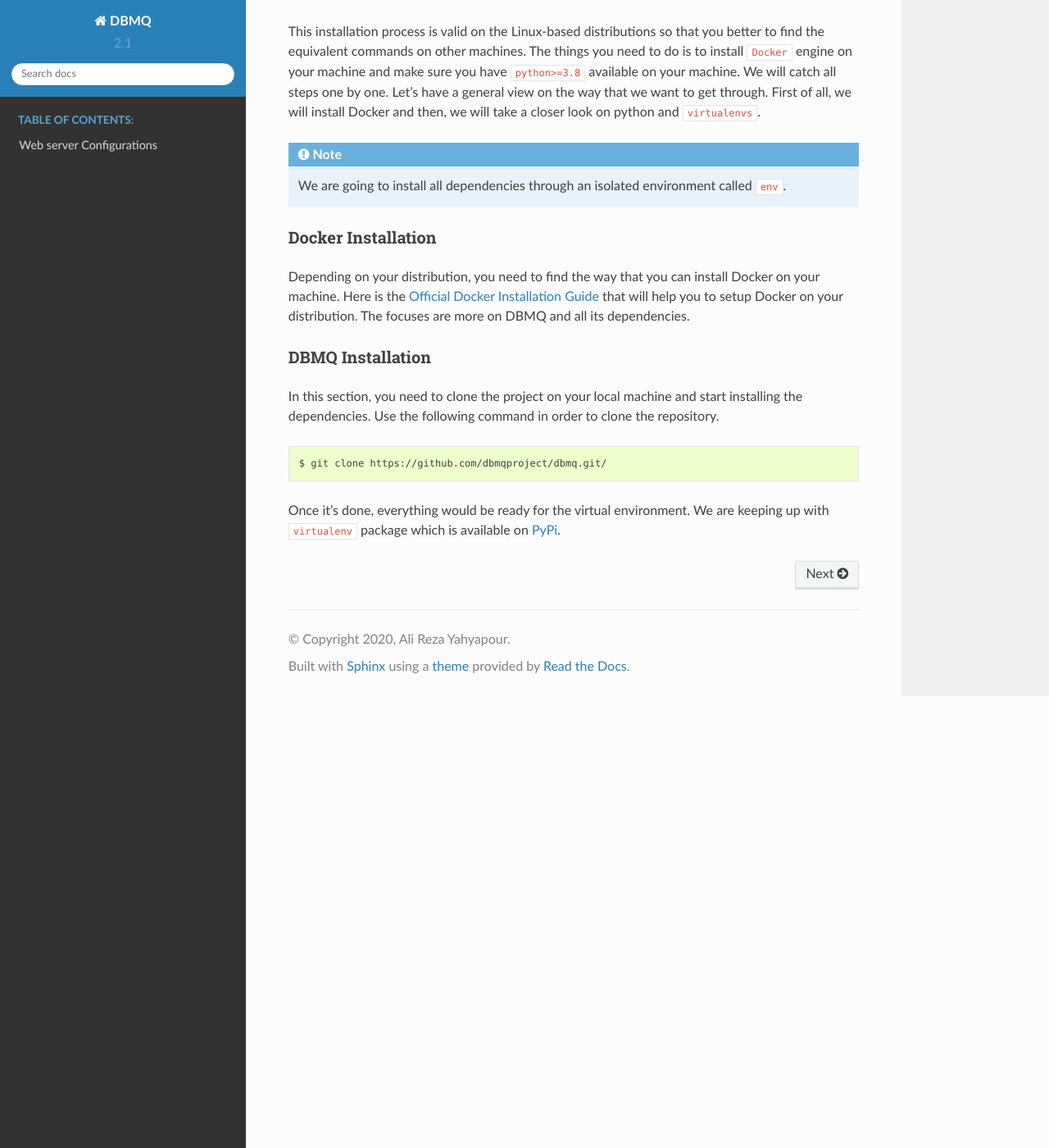
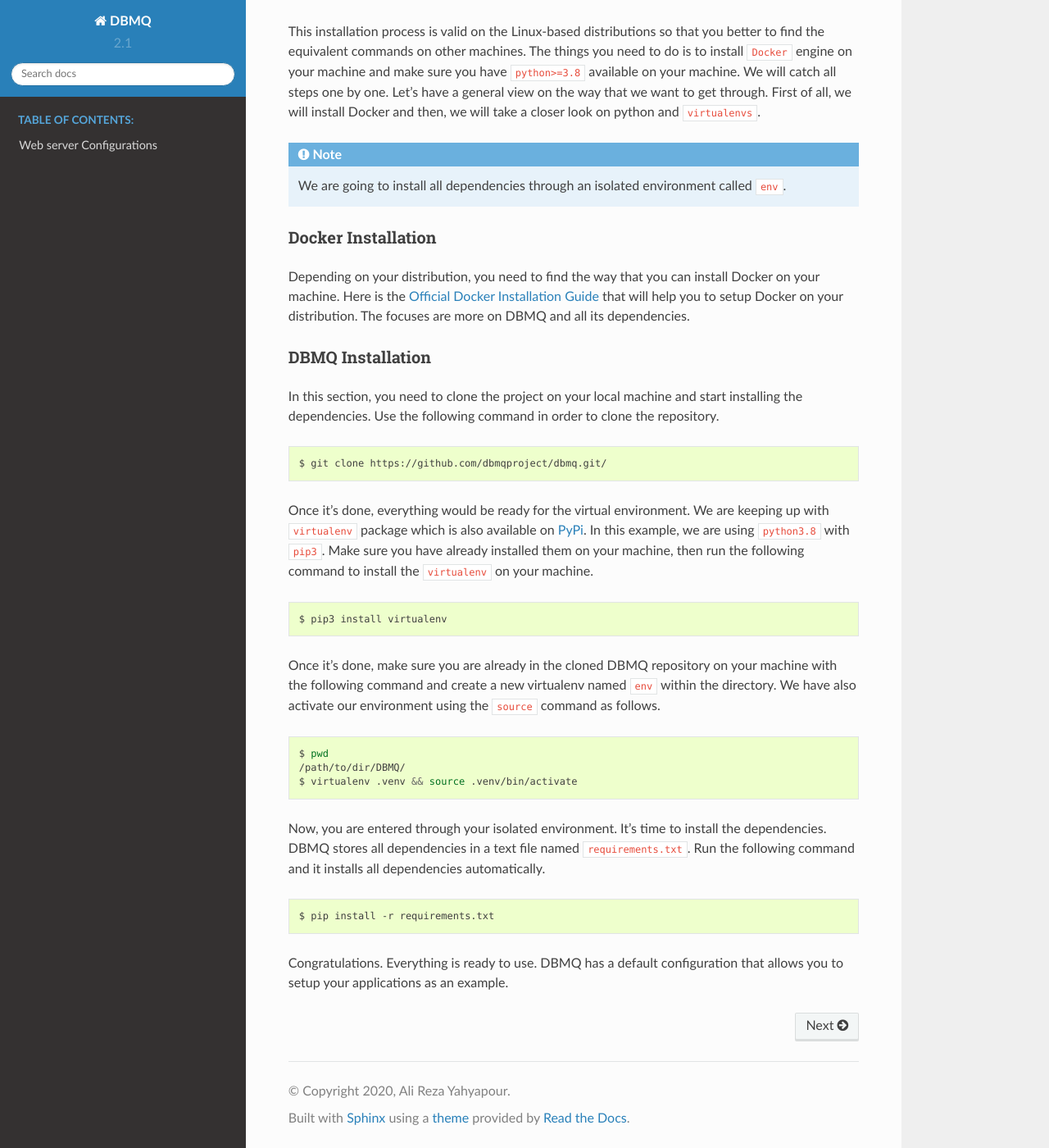
Before and after one commit to dbmqproject/dbmq, a Sphinx documentation site: the page built from docs/index.rst, in a window 1280 px wide and 1400 px high, scrolled down 694 px. Shown: the whole window at 82% size. Built offline with Sphinx 7.4.7 and the Read the Docs theme 2.0.0, drawn with Linux system fonts in a browser that asks for light colours.

Commit message:
installation section completed

```diff
--- a/docs/index.rst
+++ b/docs/index.rst
@@ -49,6 +49,30 @@
   $ git clone https://github.com/dbmqproject/dbmq.git/
 
 Once it's done, everything would be ready for the virtual environment. We are keeping up with ``virtualenv`` package
-which is available on
+which is also available on
 `PyPi
-<https://pypi.org/>`_.
+<https://pypi.org/>`_. In this example, we are using ``python3.8`` with ``pip3``. Make sure you have already installed
+them on your machine, then run the following command to install the ``virtualenv`` on your machine.
+
+.. code-block:: shell
+
+   $ pip3 install virtualenv
+
+Once it's done, make sure you are already in the cloned DBMQ repository on your machine with the following command and
+create a new virtualenv named ``env`` within the directory. We have also activate our environment using the ``source`` command as follows.
+
+.. code-block:: shell
+
+   $ pwd
+   /path/to/dir/DBMQ/
+   $ virtualenv .venv && source .venv/bin/activate
+
+Now, you are entered through your isolated environment. It's time to install the dependencies. DBMQ stores all dependencies
+in a text file named ``requirements.txt``. Run the following command and it installs all dependencies automatically.
+
+.. code-block:: shell
+
+   $ pip install -r requirements.txt
+
+Congratulations. Everything is ready to use. DBMQ has a default configuration that allows you to setup your applications as an
+example.
```
